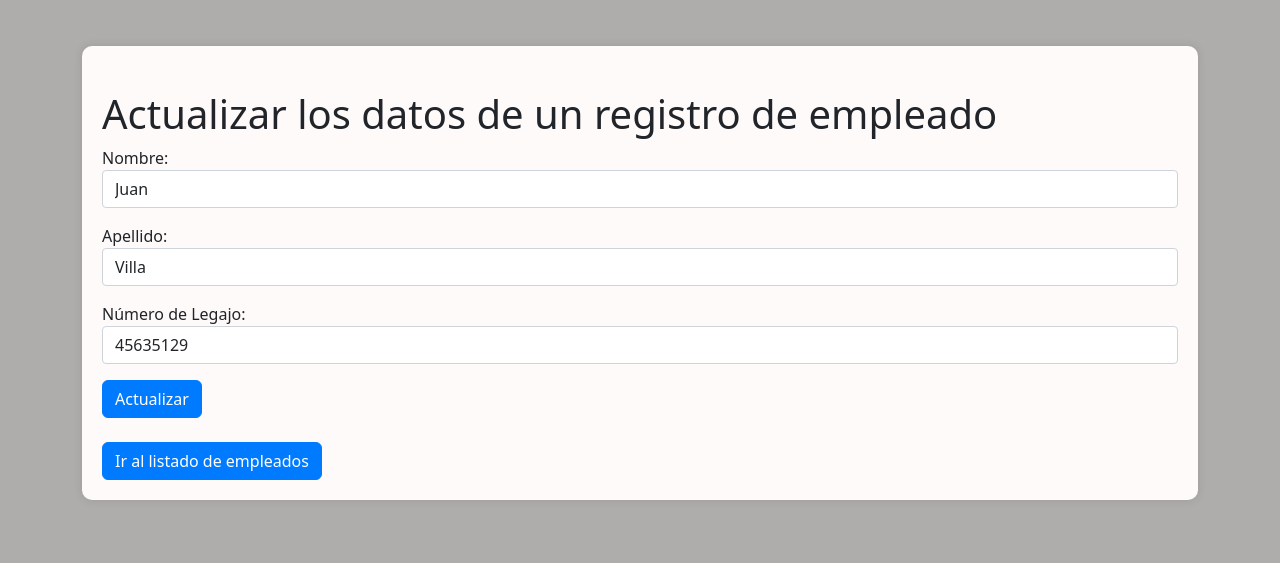
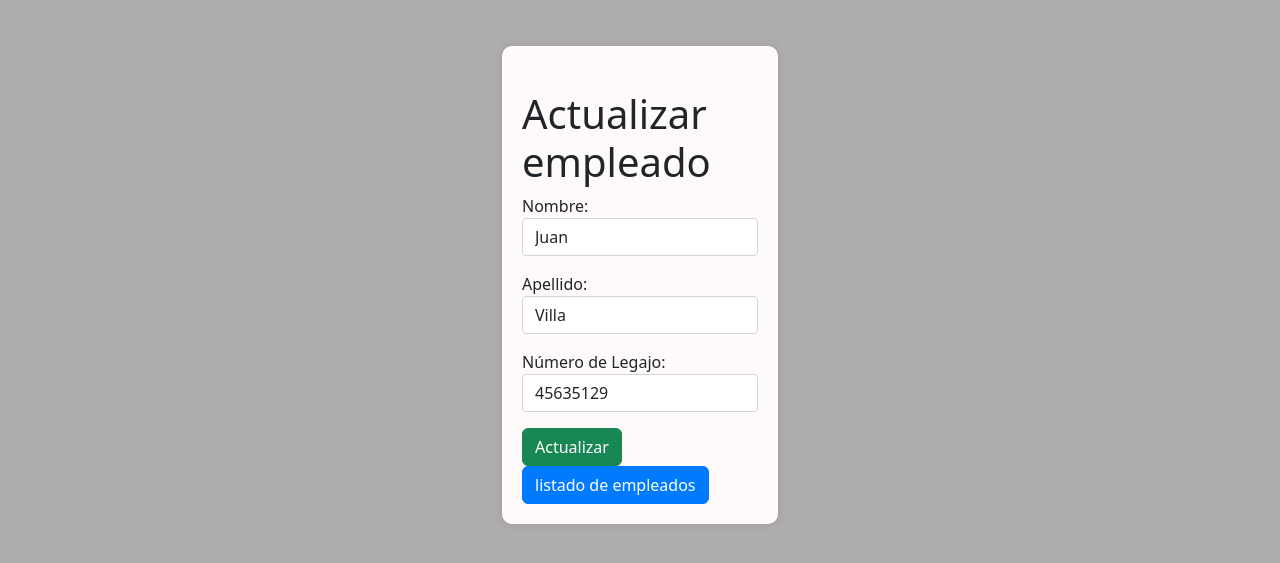
Before and after one commit to TinchoARS/BibliotecaWebApp, a Django app: page /biblioteca/empleados/actualizar/1 in a window 1280 px wide. Shown: the part 74-637 px from the top of the page. Run offline with Django 4.2, Linux system fonts and the light colour scheme; data comes from the database, SQL or seed files in the repository; some libraries are stand-ins or nearby versions.

Commit message:
cambios en formulario color y otras cosas

```diff
--- a/biblioteca/templates/biblioteca/actualizar_empleado.html
+++ b/biblioteca/templates/biblioteca/actualizar_empleado.html
@@ -6,7 +6,7 @@
     <meta charset="UTF-8">
     <meta http-equiv="X-UA-Compatible" content="IE=edge">
     <meta name="viewport" content="width=device-width, initial-scale=1.0">
-    <title>Actualizar los datos de un registro de empleado</title>
+    <title>Actualizar empleado</title>
     <link rel="stylesheet" href="{% static 'css/bootstrap.min.css' %}">
     <link rel="stylesheet" href="{% static 'css/propios.css' %}">
 </head>
@@ -20,9 +20,11 @@
             </a>
         </div>
     </nav>
-    <div class="container mt-4">
+
+    <div class="container-sm mx-auto mt-4" style="width:25%">
+
         <div class="content-container">
-            <h1 class="mt-4">Actualizar los datos de un registro de empleado</h1>
+            <h1 class="mt-4">Actualizar empleado</h1>
             <form method="post">
                 {% csrf_token %}
                 <div class="form-group">
@@ -40,12 +42,10 @@
                     <input type="text" id="numero_legajo" name="numero_legajo" value="{{ empleado.numero_legajo }}"
                         class="form-control" required>
                 </div>
-                <button type="submit" value="Actualizar" class="btn btn-primary">Actualizar</button>
+                <button type="submit" value="Actualizar" class="btn btn-success">Actualizar</button>
+                <a href="{% url 'listado_empleados' %}" class="btn btn-primary">listado de empleados</a>
             </form>
-            <br>
-            <a href="{% url 'listado_empleados' %}" class="btn btn-primary">
-                Ir al listado de empleados
-            </a>
+
         </div>
     </div>
 </body>
--- a/biblioteca/templates/biblioteca/actualizar_libro.html
+++ b/biblioteca/templates/biblioteca/actualizar_libro.html
@@ -22,7 +22,7 @@
     </nav>
     <div class="container-small mx-auto mt-4">
         <div class="content-container">
-            <h1 class="mt-4">Actualizar Libro</h1>
+            <h1 class="mt-4">Actualizar libro</h1>
             <form method="post">
                 {% csrf_token %}
 
@@ -55,8 +55,8 @@
                         {% endif %} {% endif %} {% endfor %}
                     </select>
                 </div>
-                <button type="submit" value="actualizar_libro" class="btn btn-primary">
-                    Actualizar libro
+                <button type="submit" value="actualizar_libro" class="btn btn-success">
+                    Actualizar
                 </button>
                 <a href="{% url 'listado_libros' %}" class="btn btn-primary">Listado de libros</a>
             </form>
--- a/biblioteca/templates/biblioteca/actualizar_socio.html
+++ b/biblioteca/templates/biblioteca/actualizar_socio.html
@@ -21,7 +21,7 @@
     </nav>
     <div class="container-small mx-auto mt-4">
         <div class="content-container">
-            <h1 class="mt-4">Actualizar Socio</h1>
+            <h1 class="mt-4">Actualizar socio</h1>
             <form method="post">
             {% csrf_token %}
 
@@ -37,7 +37,7 @@
                 <label for="fecha_nacimiento">fecha Nacimiento:</label>
                 <input type="date" id="fecha_nacimiento" name="fecha_nacimiento" value="{{ socio.fecha_nacimiento|date:'Y-m-d' }}" class="form-control" required>
             </div>
-            <button type="submit" value="actualizar_socio" class="btn btn-primary">Actualizar socio</button>
+            <button type="submit" value="actualizar_socio" class="btn btn-success">Actualizar</button>
             <a href="{% url 'listado_socios' %}" class="btn btn-primary">Listado de socios</a>
         </form>
     </div>
```
Also changed, not shown: biblioteca/templates/biblioteca/actualizar_autor.html (+8 -7 lines), biblioteca/templates/biblioteca/actualizar_prestamo.html (+4 -4 lines), webapp/readme.md (deleted).
